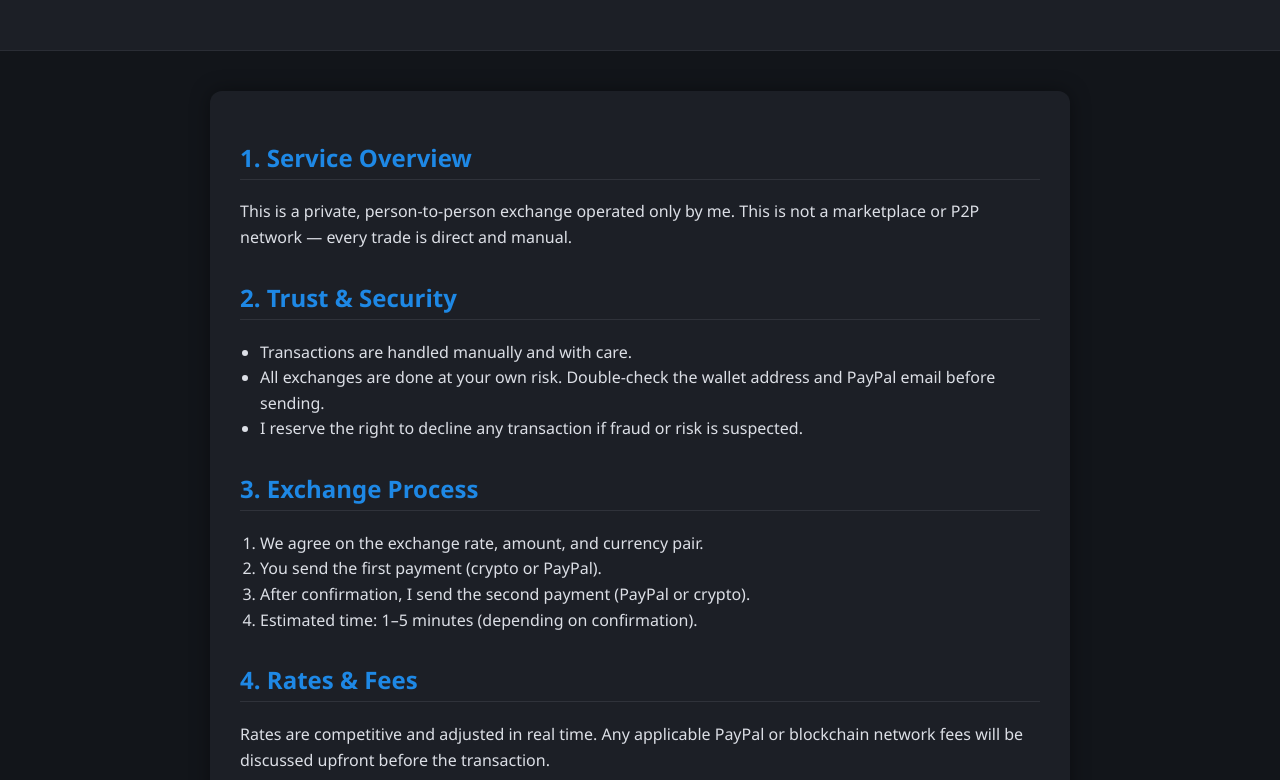
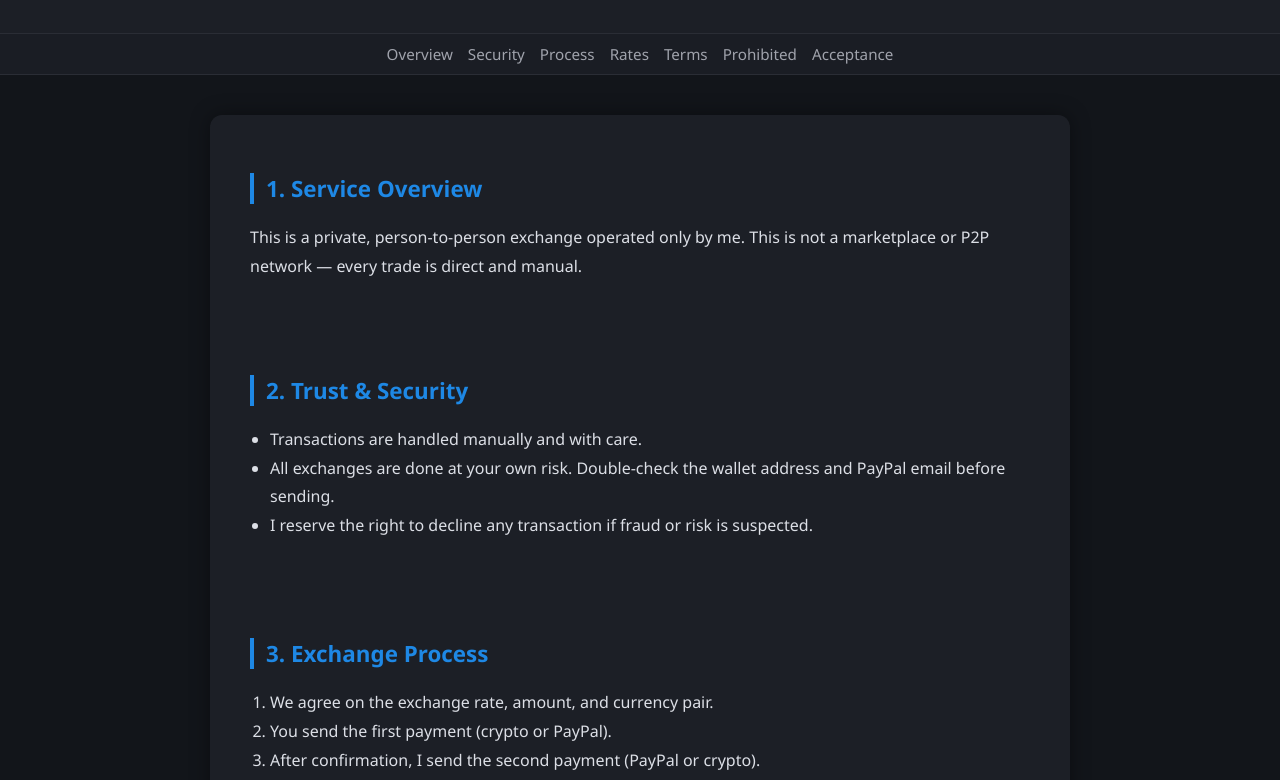
Before and after one commit to BranderExchange/Tosexchange, a plain HTML site: page index.html in a window 1280 px wide. Shown: the part 130-910 px from the top of the page. Drawn offline with Linux system fonts and the light colour scheme.

Commit message:
Update index.html

```diff
--- a/index.html
+++ b/index.html
@@ -3,6 +3,7 @@
 <head>
   <meta charset="UTF-8" />
   <meta name="viewport" content="width=device-width, initial-scale=1.0"/>
+  <meta name="description" content="Private Crypto ↔ PayPal exchange. Secure, manual, person-to-person transactions with real-time rates and clear terms.">
   <title>Terms of Service – Crypto ↔ PayPal</title>
   <style>
     :root {
@@ -23,7 +24,7 @@
 
     header {
       background-color: var(--card-color);
-      padding: 40px 20px;
+      padding: 40px 20px 20px;
       text-align: center;
       border-bottom: 1px solid #2a2d35;
     }
@@ -39,6 +40,26 @@
       color: var(--subtext);
     }
 
+    nav {
+      display: flex;
+      justify-content: center;
+      gap: 15px;
+      padding: 10px 0;
+      background-color: #1a1d24;
+      border-bottom: 1px solid #2a2d35;
+    }
+
+    nav a {
+      color: var(--subtext);
+      text-decoration: none;
+      font-size: 0.95rem;
+    }
+
+    nav a:hover {
+      color: var(--accent);
+      text-decoration: underline;
+    }
+
     main {
       max-width: 800px;
       margin: 40px auto;
@@ -48,25 +69,34 @@
       box-shadow: 0 0 20px rgba(0, 0, 0, 0.4);
     }
 
+    section {
+      margin-bottom: 40px;
+      padding: 10px;
+      border-radius: 8px;
+      transition: background-color 0.3s ease;
+    }
+
+    section:hover {
+      background-color: #252a34;
+    }
+
     h2 {
       color: var(--accent);
-      border-bottom: 1px solid #2f323a;
-      padding-bottom: 5px;
+      border-left: 4px solid var(--accent);
+      padding-left: 12px;
+      font-size: 1.4rem;
     }
 
     p, li {
       color: var(--text);
-      line-height: 1.6;
+      line-height: 1.8;
+      font-size: 1rem;
     }
 
     ul, ol {
       padding-left: 20px;
       margin-top: 10px;
       margin-bottom: 20px;
-    }
-
-    section {
-      margin-bottom: 30px;
     }
 
     .footer {
@@ -84,6 +114,26 @@
     a:hover {
       text-decoration: underline;
     }
+
+    .agree-button {
+      text-align: center;
+      margin-top: 20px;
+    }
+
+    .agree-button button {
+      background-color: var(--accent);
+      color: white;
+      padding: 10px 24px;
+      border: none;
+      border-radius: 8px;
+      font-size: 1rem;
+      cursor: pointer;
+      transition: background-color 0.3s ease;
+    }
+
+    .agree-button button:hover {
+      background-color: #1565c0;
+    }
   </style>
 </head>
 <body>
@@ -91,13 +141,24 @@
     <h1>Terms of Service</h1>
     <p>Crypto ↔ PayPal Exchange – Private, Secure & Manual</p>
   </header>
+
+  <nav>
+    <a href="#overview">Overview</a>
+    <a href="#trust">Security</a>
+    <a href="#process">Process</a>
+    <a href="#rates">Rates</a>
+    <a href="#terms">Terms</a>
+    <a href="#prohibited">Prohibited</a>
+    <a href="#acceptance">Acceptance</a>
+  </nav>
+
   <main>
-    <section>
+    <section id="overview">
       <h2>1. Service Overview</h2>
       <p>This is a private, person-to-person exchange operated only by me. This is not a marketplace or P2P network — every trade is direct and manual.</p>
     </section>
 
-    <section>
+    <section id="trust">
       <h2>2. Trust & Security</h2>
       <ul>
         <li>Transactions are handled manually and with care.</li>
@@ -106,7 +167,7 @@
       </ul>
     </section>
 
-    <section>
+    <section id="process">
       <h2>3. Exchange Process</h2>
       <ol>
         <li>We agree on the exchange rate, amount, and currency pair.</li>
@@ -116,12 +177,12 @@
       </ol>
     </section>
 
-    <section>
+    <section id="rates">
       <h2>4. Rates & Fees</h2>
       <p>Rates are competitive and adjusted in real time. Any applicable PayPal or blockchain network fees will be discussed upfront before the transaction.</p>
     </section>
 
-    <section>
+    <section id="terms">
       <h2>5. Transaction Terms</h2>
       <ul>
         <li>Once the transaction is started and funds are received, it is considered final and non-refundable.</li>
@@ -130,18 +191,23 @@
       </ul>
     </section>
 
-    <section>
+    <section id="prohibited">
       <h2>6. Prohibited Behavior</h2>
       <p>Chargebacks, fraud, using stolen accounts/funds, or fake identities are strictly forbidden. If any such behavior is detected, you will be banned and reported.</p>
     </section>
 
-    <section>
+    <section id="acceptance">
       <h2>7. Acceptance</h2>
       <p>By interacting on this server and requesting a transaction, you automatically agree to all terms listed above.</p>
+
+      <div class="agree-button">
+        <button onclick="alert('Thanks for agreeing to the terms.')">I Agree</button>
+      </div>
     </section>
   </main>
+
   <div class="footer">
-    &copy; 2025 Private Crypto ↔ PayPal Exchange. All rights reserved.
+    &copy; 2025 Private Crypto ↔ PayPal Exchange. All rights reserved. | Contact via <a href="https://discord.gg/zRjX4EFSsn">Discord</a>
   </div>
 </body>
 </html>
```
